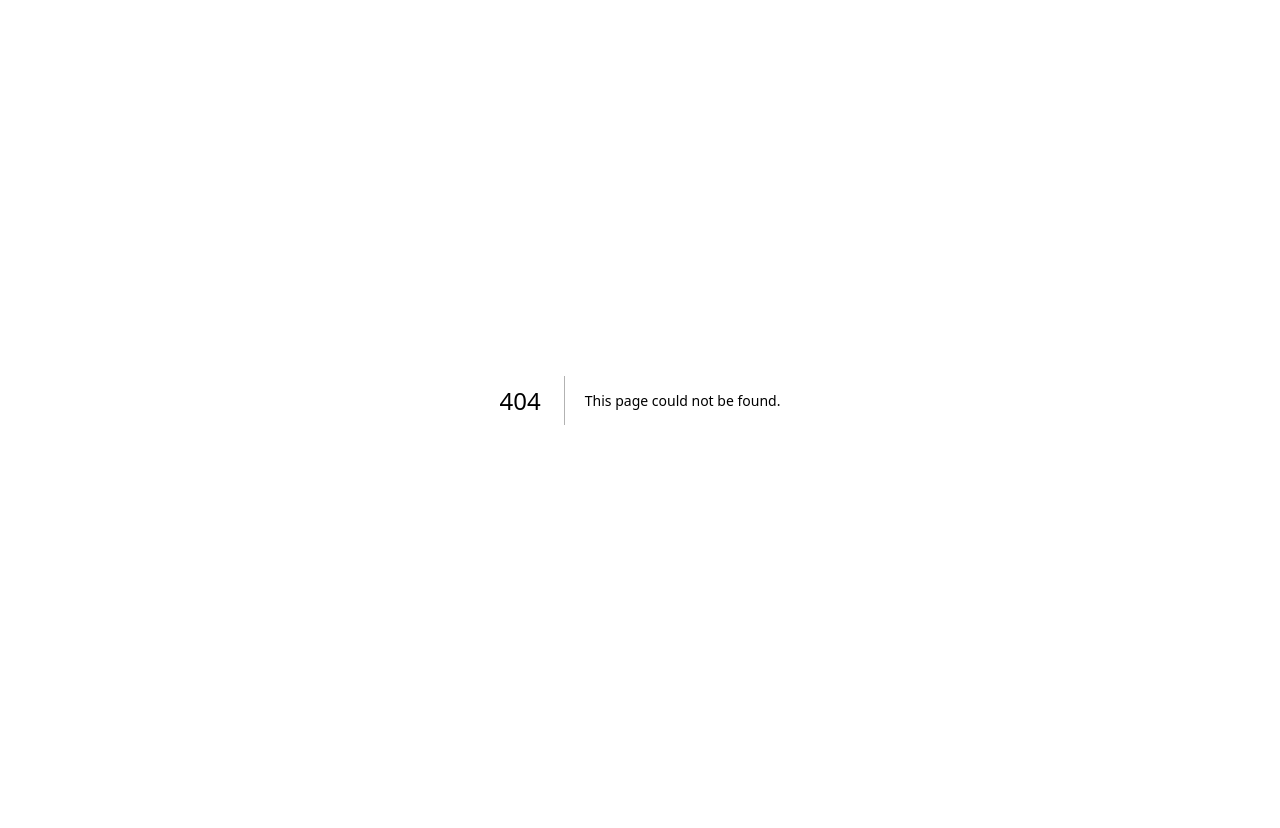
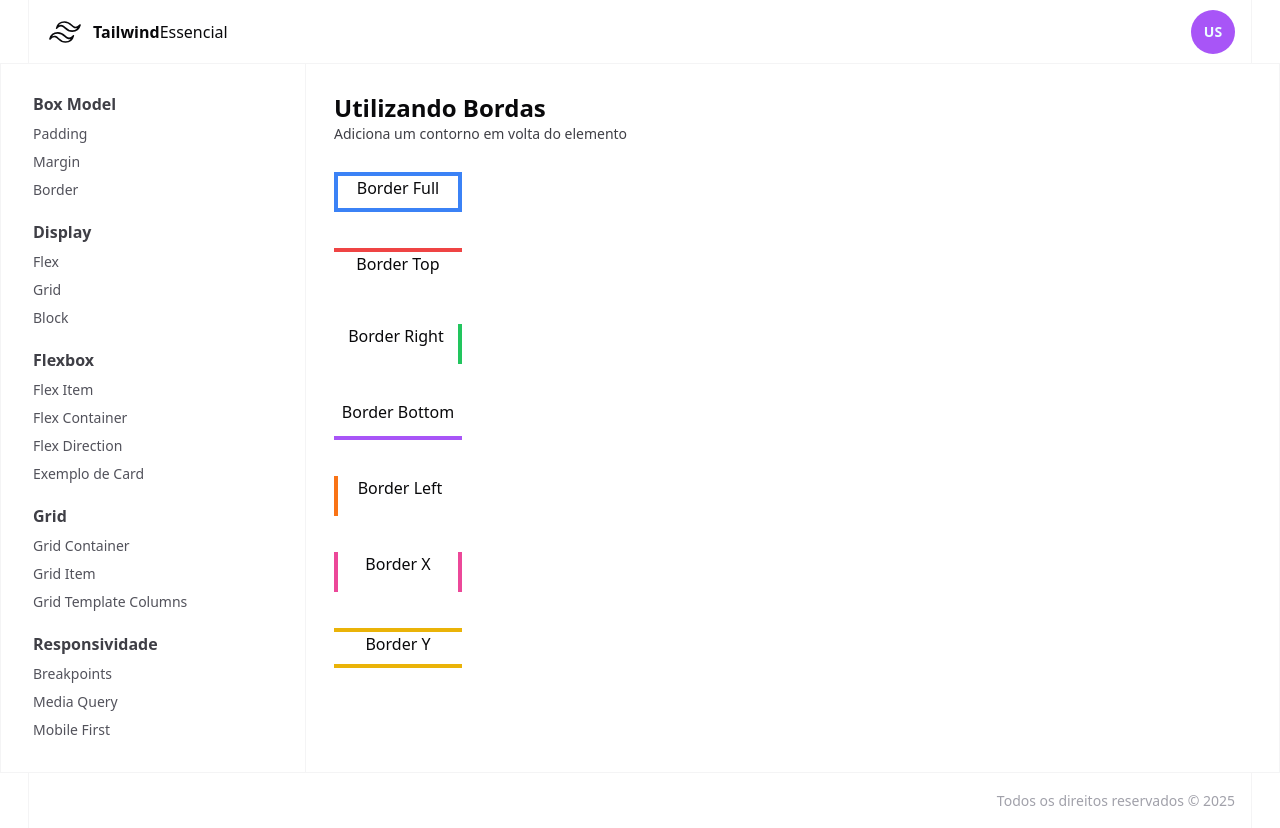
Before and after one commit to davifdev/tailwind-css, a Next.js app: page /box-model/border in a window 1280 px wide. Before the commit this address had no page. Before the commit the page ends 800 px from the top, so only its background shows below. Built offline with nearby package versions, Linux system fonts and the light colour scheme.

Commit message:
border-tailwind

```diff
--- /dev/null
+++ b/src/app/box-model/border/page.tsx
@@ -0,0 +1,33 @@
+import Pagina from '@/components/template/Pagina';
+import Titulo from '@/components/template/Titulo';
+
+export default function PaginaBorder() {
+  return (
+    <Pagina>
+        <Titulo texto='Utilizando Bordas' descricao='Adiciona um contorno em volta do elemento' />
+      <div className='flex flex-col gap-9 py-7'>
+          <div className='w-32 h-10 border-blue-500 border-4 text-center'>
+            Border Full
+          </div>
+          <div className='w-32 h-10 border-red-500 border-t-4 text-center'>
+            Border Top
+          </div>
+          <div className='w-32 h-10 border-green-500 border-r-4 text-center'>
+            Border Right
+          </div>
+          <div className='w-32 h-10 border-purple-500 border-b-4 text-center'>
+            Border Bottom
+          </div>
+          <div className='w-32 h-10 border-orange-500 border-l-4 text-center'>
+            Border Left
+          </div>
+          <div className='w-32 h-10 border-pink-500 border-x-4 text-center'>
+            Border X
+          </div>
+          <div className='w-32 h-10 border-yellow-500 border-y-4 text-center'>
+            Border Y
+          </div>
+      </div>
+    </Pagina>
+  );
+}
--- a/src/components/template/Menu.tsx
+++ b/src/components/template/Menu.tsx
@@ -12,7 +12,7 @@ export function Menu(props: MenuProps) {
         <MenuGrupo label="Box Model">
           <MenuItem label="Padding" href="/box-model/padding" />
           <MenuItem label="Margin" href="/box-model/margin" />
-          <MenuItem label="Border" href="/border" />
+          <MenuItem label="Border" href="/box-model/border" />
         </MenuGrupo>
         <MenuGrupo label="Display">
           <MenuItem label="Flex" href="/flex" />
```
